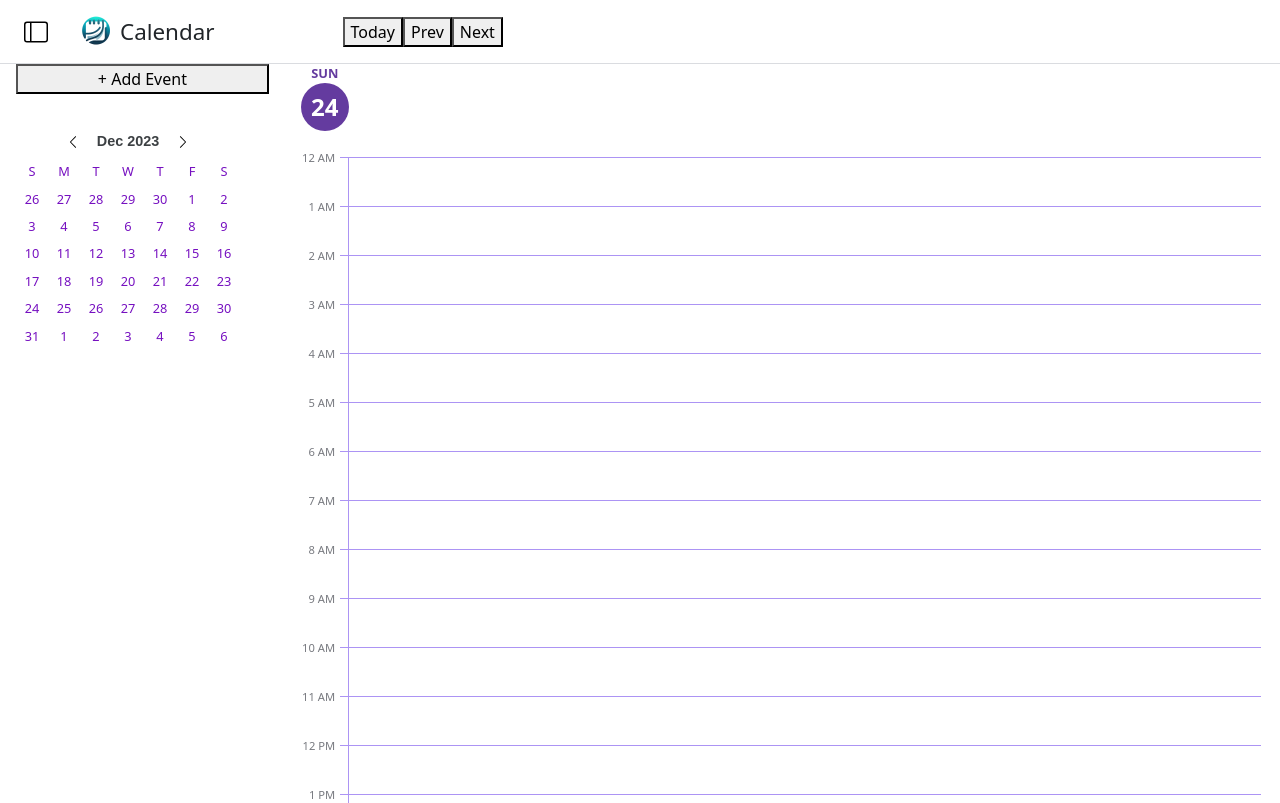
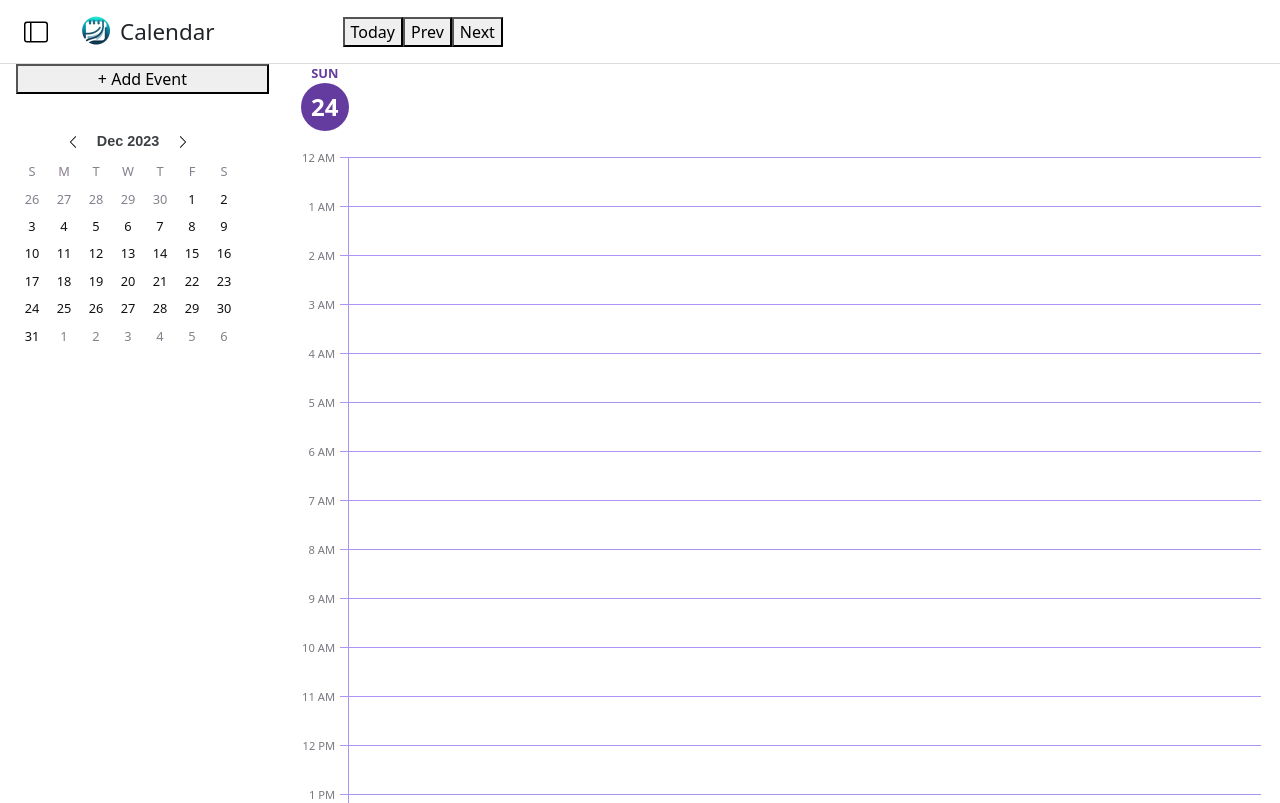
Before and after one commit to coloshword/calendar, a React (Create React App) app in the folder client/: page /calendar in a window 1280 px wide. Built offline with nearby package versions, Linux system fonts and the light colour scheme.

Commit message:
finalized mini calendar

```diff
--- a/client/src/components/calendarCSS/MiniCalendar.css
+++ b/client/src/components/calendarCSS/MiniCalendar.css
@@ -62,5 +62,11 @@ td {
 .week-cell {
     font-size: 0.8rem;
     font-weight: 500;
-    color: #7610c0;
+    color: #111012;
 }
+
+.otherMonth-cell {
+    font-size: 0.8rem;
+    font-weight: 500;
+    color: #877f8d;
+}
--- a/client/src/components/calendarComponents/MiniCalendar.tsx
+++ b/client/src/components/calendarComponents/MiniCalendar.tsx
@@ -54,38 +54,39 @@ const MiniCalendar: FC<MiniCalendarProps> = ({currentMonth}) => {
     const numDays = (m: number, y: number) => new Date(y, m + 1, 0).getDate();
 
     function loadCalendarGrid() {
-        console.log("load called");
         /* create dictionary mapping index to [month, day, year]
         ie --> index 0 == the first sunday displayed
         add event listener to each with the dictionary day mapping
         */
+       // [month, date, year, isMonth: 1 or 0]  // if it is 1, it is part of the month, else it is not
         let indexToDate: {[key: number] : number[]} = {};
         // map the first day of the week to the right index, fill in the rest backwards
-        let first = getFirst(currentMonth);
-        indexToDate[first.getDay()] = [first.getMonth(), first.getDate(), first.getFullYear()];
+        let first = getFirst(viewMonth);
+        indexToDate[first.getDay()] = [first.getMonth(), first.getDate(), first.getFullYear(), 1];
         let lastOfLastMonth = getLast(new Date(first.getFullYear(),first.getMonth() - 1));
         // populate the last month dates
         for(let i = 0; i < first.getDay(); i++) {
-            indexToDate[i] = [lastOfLastMonth.getMonth(), lastOfLastMonth.getDate() - (first.getDay() - i) + 1, lastOfLastMonth.getFullYear()]
+            indexToDate[i] = [lastOfLastMonth.getMonth(), lastOfLastMonth.getDate() - (first.getDay() - i) + 1, lastOfLastMonth.getFullYear(), 0]
         }
         //populate this month dates
         let daysInCurMonth = numDays(first.getMonth(), first.getFullYear());
         let offset = first.getDay();
         for(let i = 1; i < daysInCurMonth; i++) {
-            indexToDate[offset + i] = [first.getMonth(), first.getDate() + i, first.getFullYear()];
+            indexToDate[offset + i] = [first.getMonth(), first.getDate() + i, first.getFullYear(), 1];
         }
         // populate the rest of the month dates
         let calendarLength: number = Object.keys(indexToDate).length;
         let nextMonth = getNext(first);
         for(let i = 0; i < 42 - calendarLength; i++) {
-            indexToDate[i + calendarLength] = [nextMonth.getMonth(), nextMonth.getDate() + i, nextMonth.getFullYear()];
+            indexToDate[i + calendarLength] = [nextMonth.getMonth(), nextMonth.getDate() + i, nextMonth.getFullYear(), 0];
         }
         // create the grid
+
         const renderCells = (row: number) => {
             const elementsInRow = [];
             for(let i = 0; i < 7; i++) {
                 elementsInRow.push(
-                    <td className="week-cell" key={i}>
+                    <td className={(indexToDate[row * 7 + i][3] == 1) ? "week-cell" : "otherMonth-cell"} key={i}>
                         {/* get the date of the correct cell*/}
                         {indexToDate[row * 7 + i][1]}
                     </td>
@@ -108,13 +109,13 @@ const MiniCalendar: FC<MiniCalendarProps> = ({currentMonth}) => {
             <table className="mini-calendar-grid">
                 <tbody>
                     <tr>
-                        <td className="week-cell"> S </td>
-                        <td className="week-cell"> M </td>
-                        <td className="week-cell"> T </td>
-                        <td className="week-cell"> W </td>
-                        <td className="week-cell"> T </td>
-                        <td className="week-cell"> F </td>
-                        <td className="week-cell"> S </td>
+                        <td className="otherMonth-cell "> S </td>
+                        <td className="otherMonth-cell "> M </td>
+                        <td className="otherMonth-cell "> T </td>
+                        <td className="otherMonth-cell "> W </td>
+                        <td className="otherMonth-cell "> T </td>
+                        <td className="otherMonth-cell "> F </td>
+                        <td className="otherMonth-cell "> S </td>
                     </tr>
                     {renderRows()}
                 </tbody>
@@ -124,12 +125,12 @@ const MiniCalendar: FC<MiniCalendarProps> = ({currentMonth}) => {
     return (
         <div className="mini-calendar-container">
             <div className="mini-calendar-header">
-                <button className="mini-calendar-btn">
-                    <img className="mini-calendar-img" onClick={handlePrevMonth} src={arrowLeft}></img>
+                <button className="mini-calendar-btn" onClick={handlePrevMonth} >
+                    <img className="mini-calendar-img"src={arrowLeft}></img>
                 </button>
                 <span className="mini-calendar-header-month"> {monthNames[viewMonth.getMonth()] + " " + viewMonth.getFullYear()}</span>
-                <button className="mini-calendar-btn">
-                    <img className="mini-calendar-img" onClick={handleNextMonth} src={arrowRight}></img>
+                <button className="mini-calendar-btn" onClick={handleNextMonth}>
+                    <img className="mini-calendar-img" src={arrowRight}></img>
                 </button>
             </div>
             <div className="mini-calendar-body">
```
